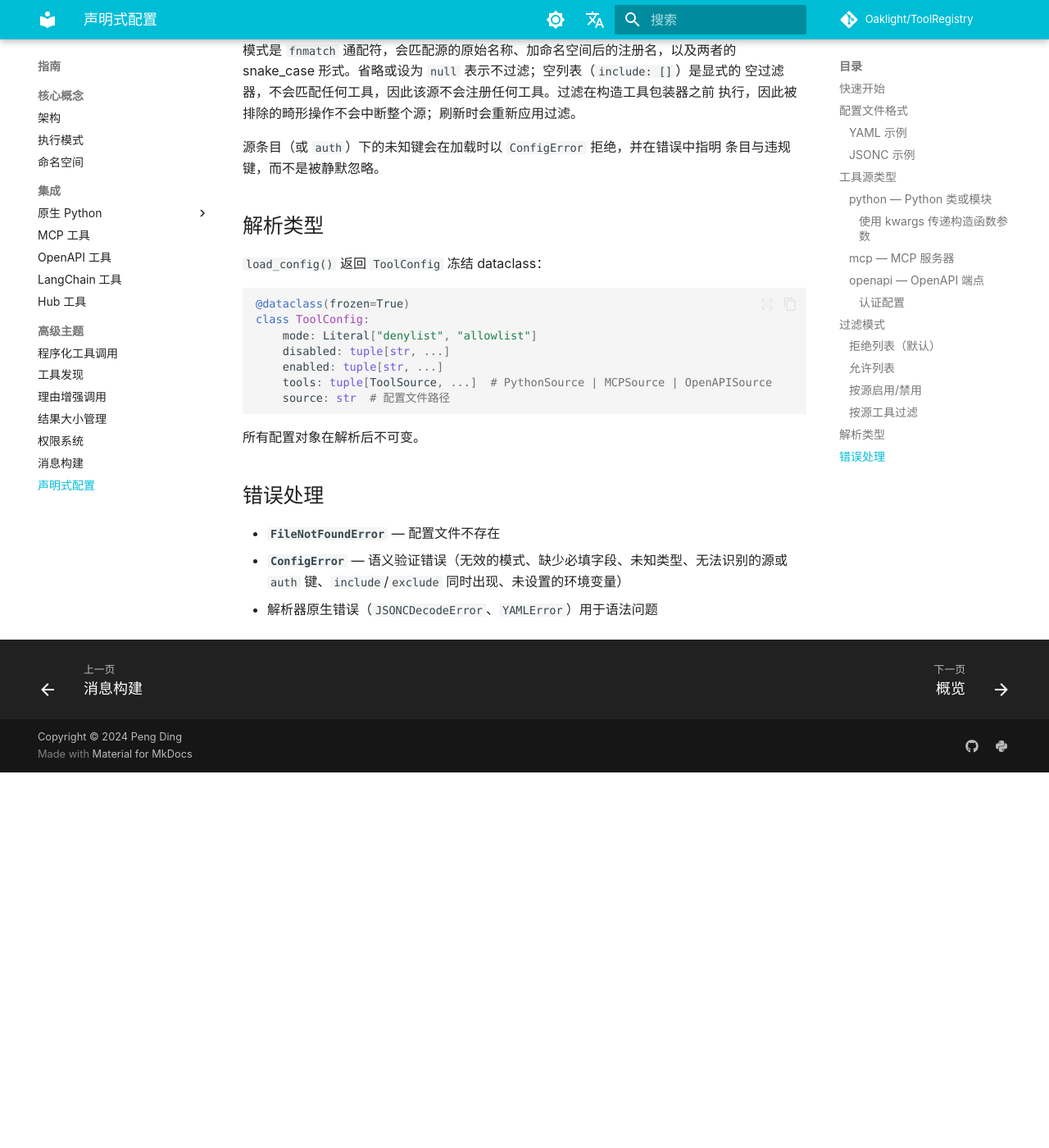
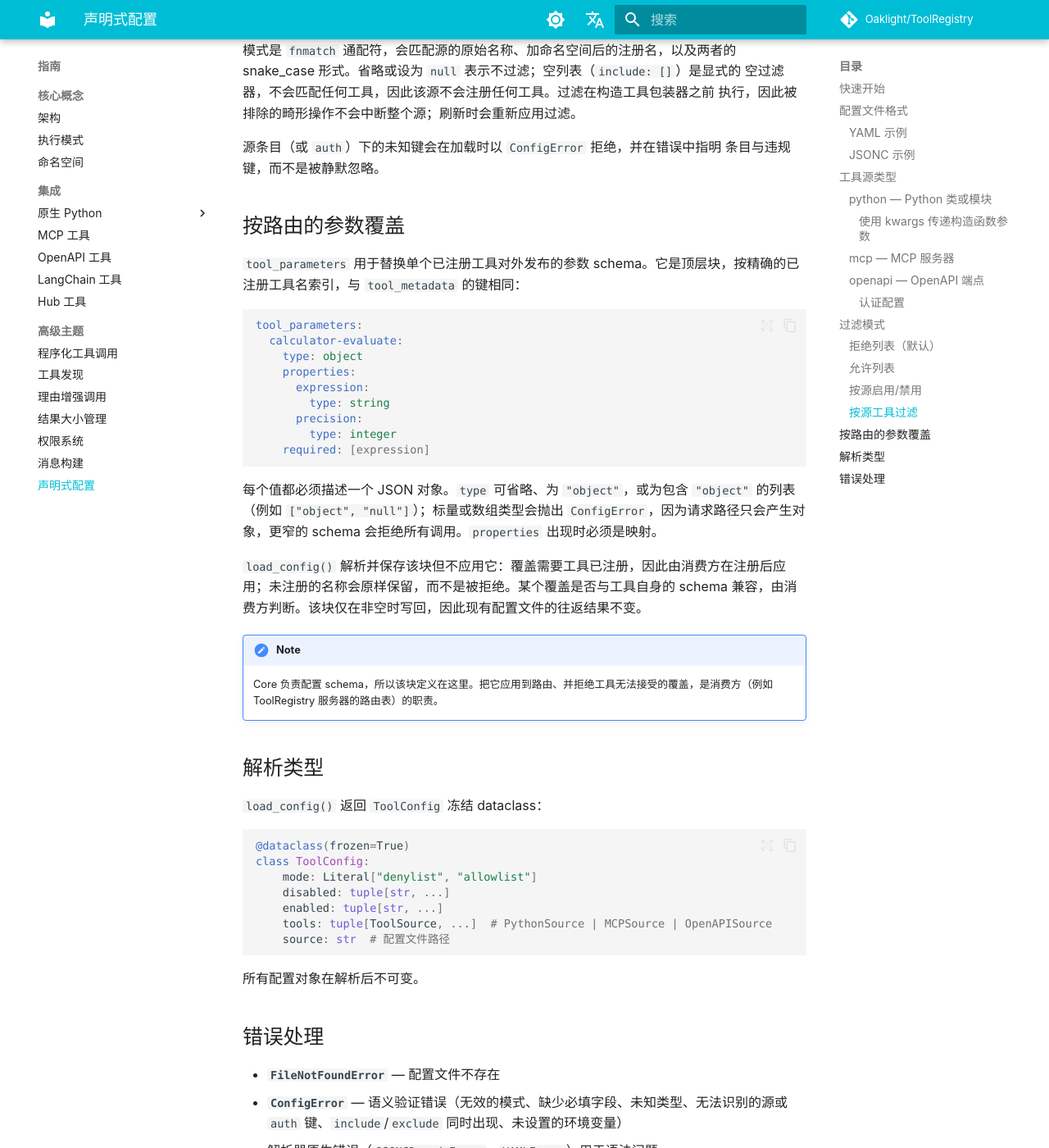
Before and after one commit to Oaklight/ToolRegistry, an MkDocs documentation site: the page built from docs/usage/configuration.md, in a window 1280 px wide and 1400 px high, scrolled down 6139 px. Shown: the whole window at 82% size. Built offline with MkDocs 1.6.1 and Material for MkDocs 9.7.7, drawn with Linux system fonts in a browser that asks for light colours; some web fonts are replaced; comment, search, counter and statistics services are not loaded; before the commit the page ends 7081 px from its top, so only the background shows below that.

Commit message:
docs(config): 记录按路由的参数覆盖（#465）

````diff
--- a/docs/usage/configuration.md
+++ b/docs/usage/configuration.md
@@ -255,6 +255,29 @@ snake_case 形式。省略或设为 `null` 表示不过滤；空列表（`includ
 源条目（或 `auth`）下的未知键会在加载时以 `ConfigError` 拒绝，并在错误中指明
 条目与违规键，而不是被静默忽略。
 
+## 按路由的参数覆盖
+
+`tool_parameters` 用于替换单个已注册工具对外发布的参数 schema。它是顶层块，按精确的已注册工具名索引，与 `tool_metadata` 的键相同：
+
+```yaml
+tool_parameters:
+  calculator-evaluate:
+    type: object
+    properties:
+      expression:
+        type: string
+      precision:
+        type: integer
+    required: [expression]
+```
+
+每个值都必须描述一个 JSON 对象。`type` 可省略、为 `"object"`，或为包含 `"object"` 的列表（例如 `["object", "null"]`）；标量或数组类型会抛出 `ConfigError`，因为请求路径只会产生对象，更窄的 schema 会拒绝所有调用。`properties` 出现时必须是映射。
+
+`load_config()` 解析并保存该块但不应用它：覆盖需要工具已注册，因此由消费方在注册后应用；未注册的名称会原样保留，而不是被拒绝。某个覆盖是否与工具自身的 schema 兼容，由消费方判断。该块仅在非空时写回，因此现有配置文件的往返结果不变。
+
+!!! note
+    Core 负责配置 schema，所以该块定义在这里。把它应用到路由、并拒绝工具无法接受的覆盖，是消费方（例如 ToolRegistry 服务器的路由表）的职责。
+
 ## 解析类型
 
 `load_config()` 返回 `ToolConfig` 冻结 dataclass：
````
Also changed, not shown: docs/changelog.md (+2 -0 lines).
